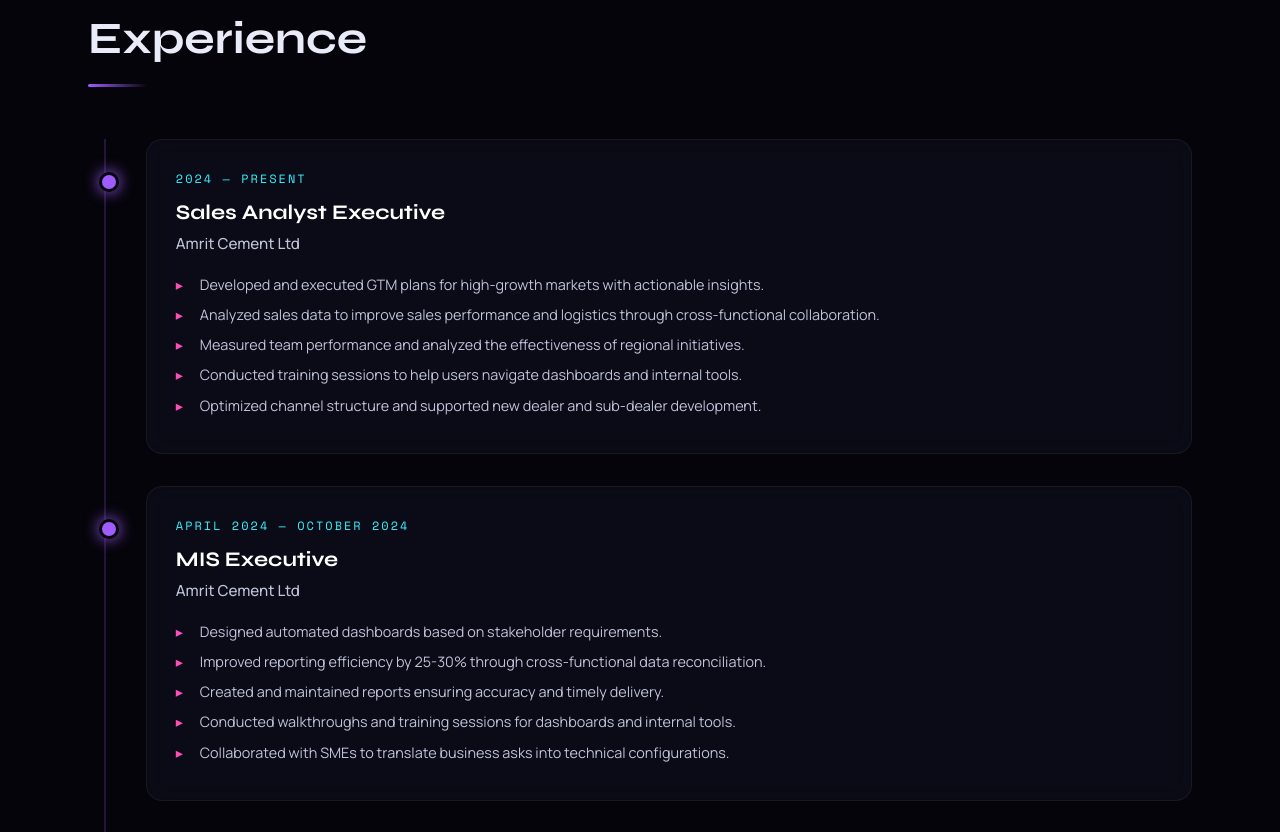
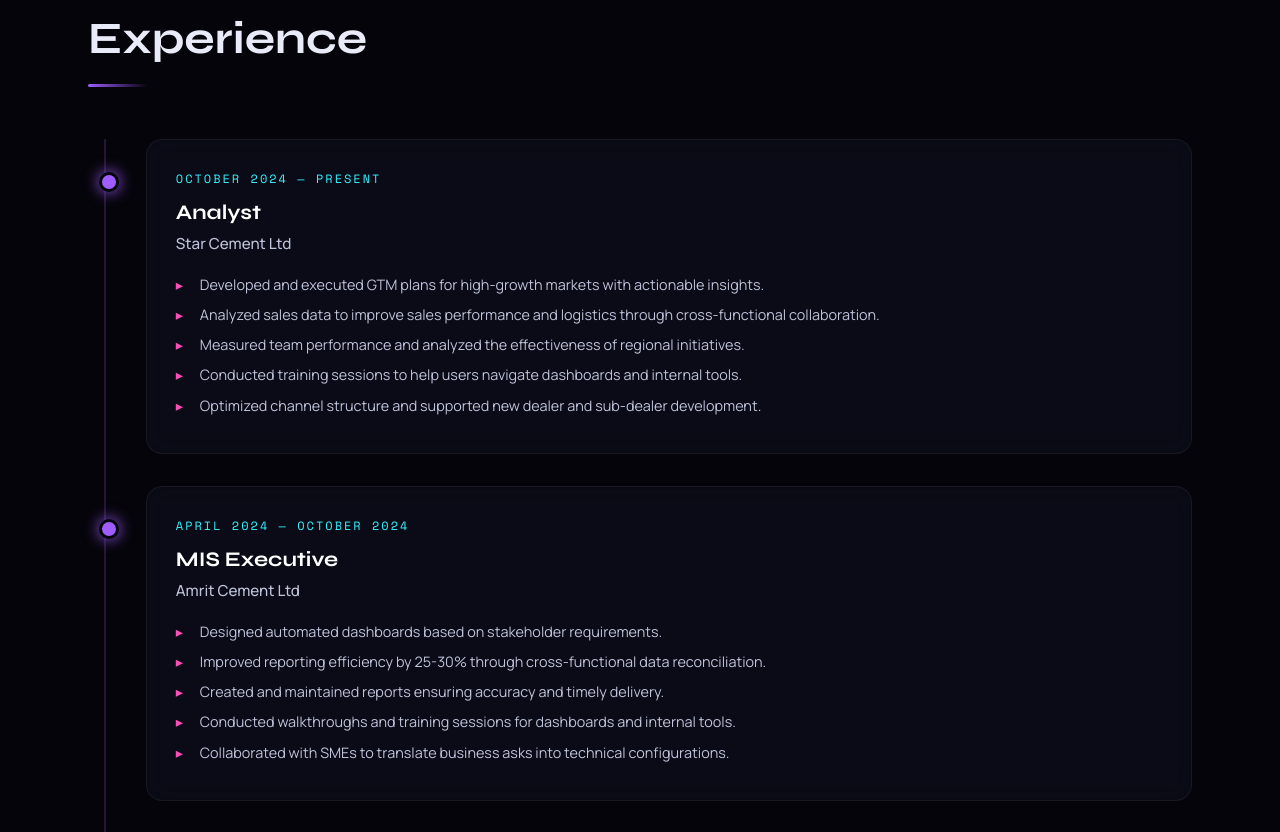
Before and after one commit to sparesmile/My_Portfolio, a plain HTML site: page index.html in a window 1280 px wide. Shown: the part 1648-2480 px from the top of the page. Drawn offline with nearby package versions, Linux system fonts and the light colour scheme.

Commit message:
Update index.html

```diff
--- a/index.html
+++ b/index.html
@@ -964,9 +964,9 @@
         </div>
         <div class="timeline">
             <div class="timeline-item reveal">
-                <div class="timeline-date">2024 — Present</div>
-                <h3>Sales Analyst Executive</h3>
-                <div class="timeline-company">Amrit Cement Ltd</div>
+                <div class="timeline-date">October 2024 — Present</div>
+                <h3> Analyst </h3>
+                <div class="timeline-company">Star Cement Ltd</div>
                 <ul>
                     <li>Developed and executed GTM plans for high-growth markets with actionable insights.</li>
                     <li>Analyzed sales data to improve sales performance and logistics through cross-functional collaboration.</li>
@@ -1024,9 +1024,9 @@
             </div>
             <div class="edu-card reveal">
                 <div class="edu-period">Higher Secondary</div>
-                <h3>HS in Science and Commerce</h3>
+                <h3> Higher Secondary </h3>
                 <div class="institution">Swadeshi Academy Jr College, Guwahati, Assam</div>
-                <div class="focus">Science and Commerce stream</div>
+                <div class="focus">Science stream</div>
             </div>
             <div class="edu-card reveal">
                 <div class="edu-period">Schooling</div>
```
